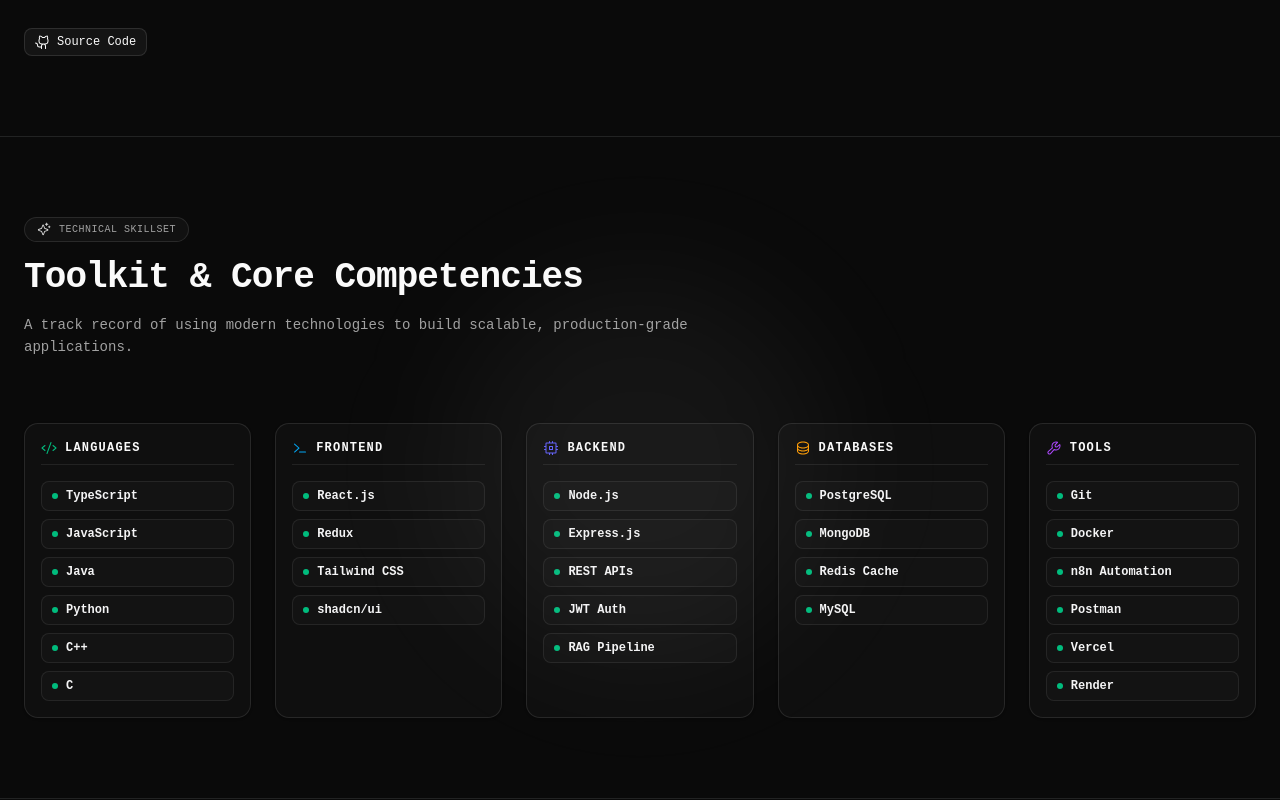
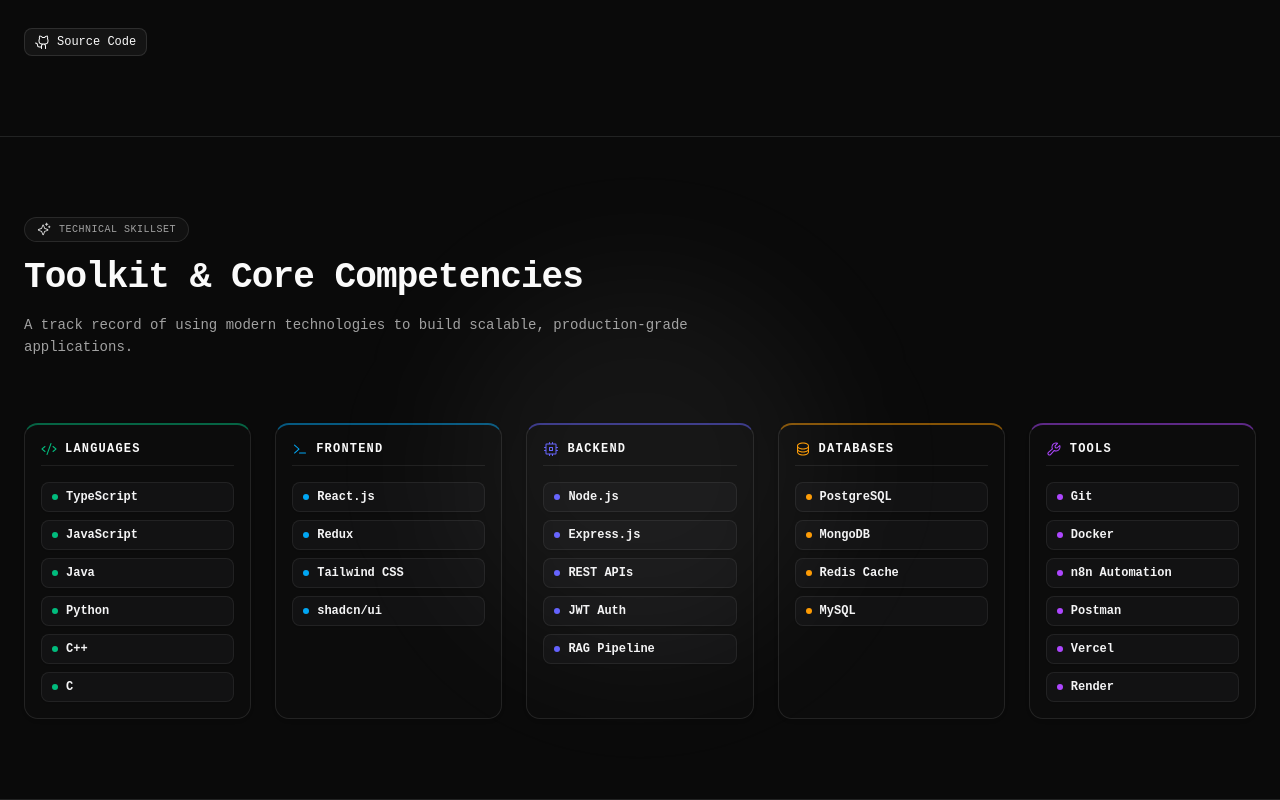
Before and after one commit to KarthikeyaTadiparti/new-portfolio, a React (Vite) app in the folder frontend/: page / in a window 1280 px wide. Shown: the part 2788-3588 px from the top of the page. Built offline with nearby package versions, Linux system fonts and the light colour scheme.

Commit message:
Modify skills section

```diff
--- a/frontend/components/skills-section.tsx
+++ b/frontend/components/skills-section.tsx
@@ -53,11 +53,36 @@
   ]
 
   const categories = [
-    { name: "Languages", icon: <Code className="size-4 text-emerald-500" /> },
-    { name: "Frontend", icon: <Terminal className="size-4 text-sky-500" /> },
-    { name: "Backend", icon: <Cpu className="size-4 text-indigo-500" /> },
-    { name: "Databases", icon: <Database className="size-4 text-amber-500" /> },
-    { name: "Tools", icon: <Wrench className="size-4 text-purple-500" /> }
+    {
+      name: "Languages",
+      icon: <Code className="size-4 text-emerald-500" />,
+      borderClass: "border-t-2 border-t-emerald-500/80 dark:border-t-emerald-500/50",
+      dotClass: "bg-emerald-500"
+    },
+    {
+      name: "Frontend",
+      icon: <Terminal className="size-4 text-sky-500" />,
+      borderClass: "border-t-2 border-t-sky-500/80 dark:border-t-sky-500/50",
+      dotClass: "bg-sky-500"
+    },
+    {
+      name: "Backend",
+      icon: <Cpu className="size-4 text-indigo-500" />,
+      borderClass: "border-t-2 border-t-indigo-500/80 dark:border-t-indigo-500/50",
+      dotClass: "bg-indigo-500"
+    },
+    {
+      name: "Databases",
+      icon: <Database className="size-4 text-amber-500" />,
+      borderClass: "border-t-2 border-t-amber-500/80 dark:border-t-amber-500/50",
+      dotClass: "bg-amber-500"
+    },
+    {
+      name: "Tools",
+      icon: <Wrench className="size-4 text-purple-500" />,
+      borderClass: "border-t-2 border-t-purple-500/80 dark:border-t-purple-500/50",
+      dotClass: "bg-purple-500"
+    }
   ] as const
 
   return (
@@ -87,7 +112,7 @@
           return (
             <div
               key={cat.name}
-              className="border border-border bg-card/40 hover:bg-card/60 rounded-xl p-4 flex flex-col space-y-4 transition-all duration-300 shadow-sm"
+              className={`border border-border bg-zinc-50/60 dark:bg-card/20 rounded-xl p-4 flex flex-col space-y-4 shadow-[0_2px_8px_rgba(0,0,0,0.02)] transition-all duration-300 ${cat.borderClass}`}
             >
               {/* Category Header */}
               <div className="flex items-center gap-2 border-b border-border/80 pb-2">
@@ -103,9 +128,9 @@
                   return (
                     <div
                       key={skill.id}
-                      className="w-full px-2.5 py-1.5 rounded-md border border-border/80 bg-card/60 text-foreground text-xs flex items-center gap-2"
+                      className="w-full px-2.5 py-1.5 rounded-md border border-border/70 bg-white dark:bg-zinc-900/50 text-foreground text-xs flex items-center gap-2 shadow-[0_1px_2px_rgba(0,0,0,0.03)] hover:shadow-[0_4px_12px_rgba(0,0,0,0.05)] hover:-translate-y-0.5 hover:border-zinc-300 dark:hover:border-zinc-700 hover:bg-white dark:hover:bg-zinc-900/80 transition-all duration-200"
                     >
-                      <span className="size-1.5 rounded-full bg-emerald-500 shrink-0" />
+                      <span className={`size-1.5 rounded-full shrink-0 ${cat.dotClass}`} />
                       <span className="font-semibold text-zinc-900 dark:text-zinc-100">
                         {skill.name}
                       </span>
```
